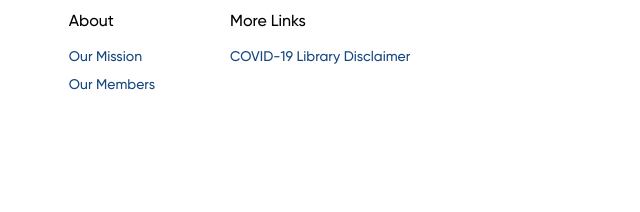
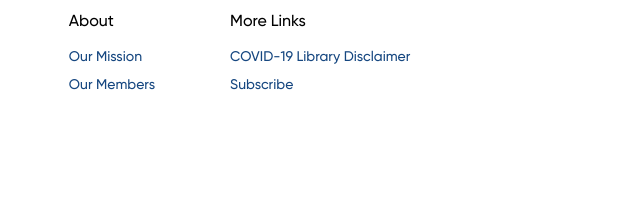
Before and after one commit to CommunityHealthAcademy/digital-classroom-landing-site, a Gatsby site: page / in a window 1280 px wide. Shown: the part 880-1092 px from the top of the page, 619-1259 px from the left. Built offline with nearby package versions, Linux system fonts and the light colour scheme; Gatsby itself is replaced by a stand-in of ours.

Commit message:
feat(footer): adding subscribe link

```diff
--- a/src/components/Footer/footer.js
+++ b/src/components/Footer/footer.js
@@ -62,6 +62,11 @@ const Footer = () => {
               <GatsbyLink to="/disclaimer">
                 COVID-19 Library Disclaimer
               </GatsbyLink>
+            </li>
+            <li>
+              <ExternalLink href="https://covid-19digitalclassroom.us18.list-manage.com/subscribe/post?u=b5cec1bf4c0d31fb186dfed8e&id=346051388d">
+                Subscribe
+              </ExternalLink>
             </li>
           </FooterList>
         </FooterSection>
@@ -139,6 +144,14 @@ const GatsbyLink = styled(Link)`
   color: ${color.darkBlue};
 `
 
+const ExternalLink = styled.a`
+  text-decoration: none;
+  ${gilroyMedium};
+  font-size: 14px;
+  line-height: 28px;
+  color: ${color.darkBlue};
+`
+
 const FooterList = styled.ul`
   list-style-type: none;
   padding: 0;
```
